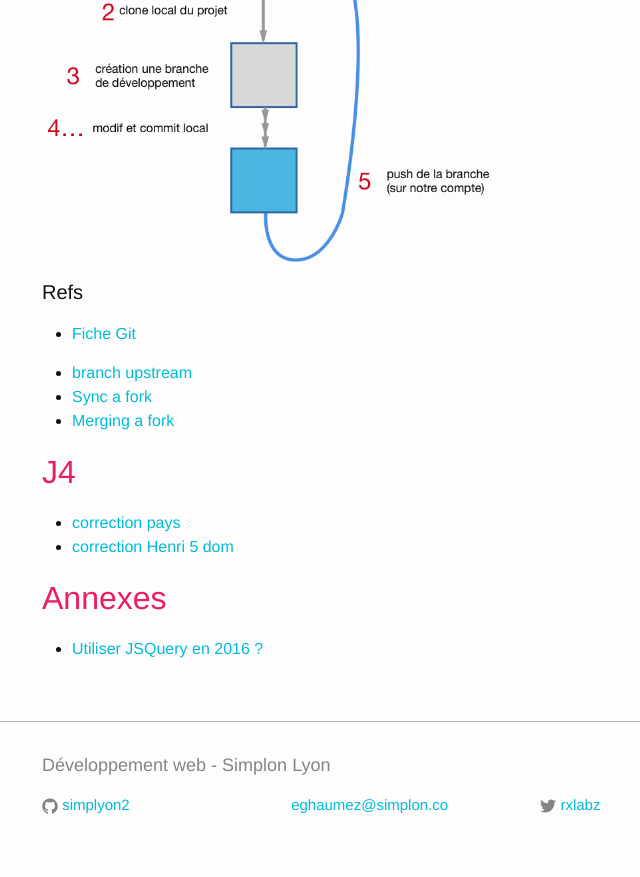
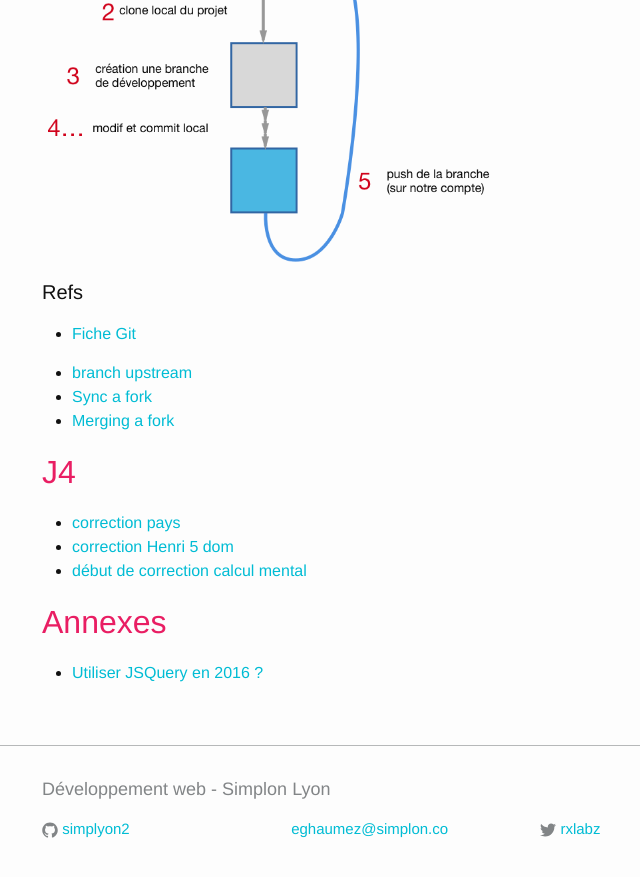
Before and after one commit to cappert/support, a Jekyll site: the page built from _posts/2016-08-22-semaine8.md, in a window 1280 px wide and 900 px high, scrolled down 1442 px. Shown: the top 877 px of the window, without its empty margins (228-868 px from the left). Built offline with Jekyll 4.4.1, drawn with Linux system fonts in a browser that asks for light colours.

Commit message:
S8J4 pays

```diff
--- a/_posts/2016-08-22-semaine8.md
+++ b/_posts/2016-08-22-semaine8.md
@@ -44,7 +44,7 @@ categories:
 - fork
 - git clone
 
-![git-collab](../../../../img/git_collab.png)
+![git-collab](../../../../support/img/git_collab.png)
 
 #### Refs
 
@@ -58,6 +58,7 @@ categories:
 
 - [correction pays](https://gist.github.com/rxlabz/b7b7ba7b40892fec40ea1c45de56f02e)
 - [correction Henri 5 dom](https://gist.github.com/rxlabz/7341ef72be7f45147009022d72e7abe0)
+- [début de correction calcul mental](https://gist.github.com/rxlabz/fc329459aee63615bd6b7639a4a84eb8)
 
 ## Annexes
 
```
